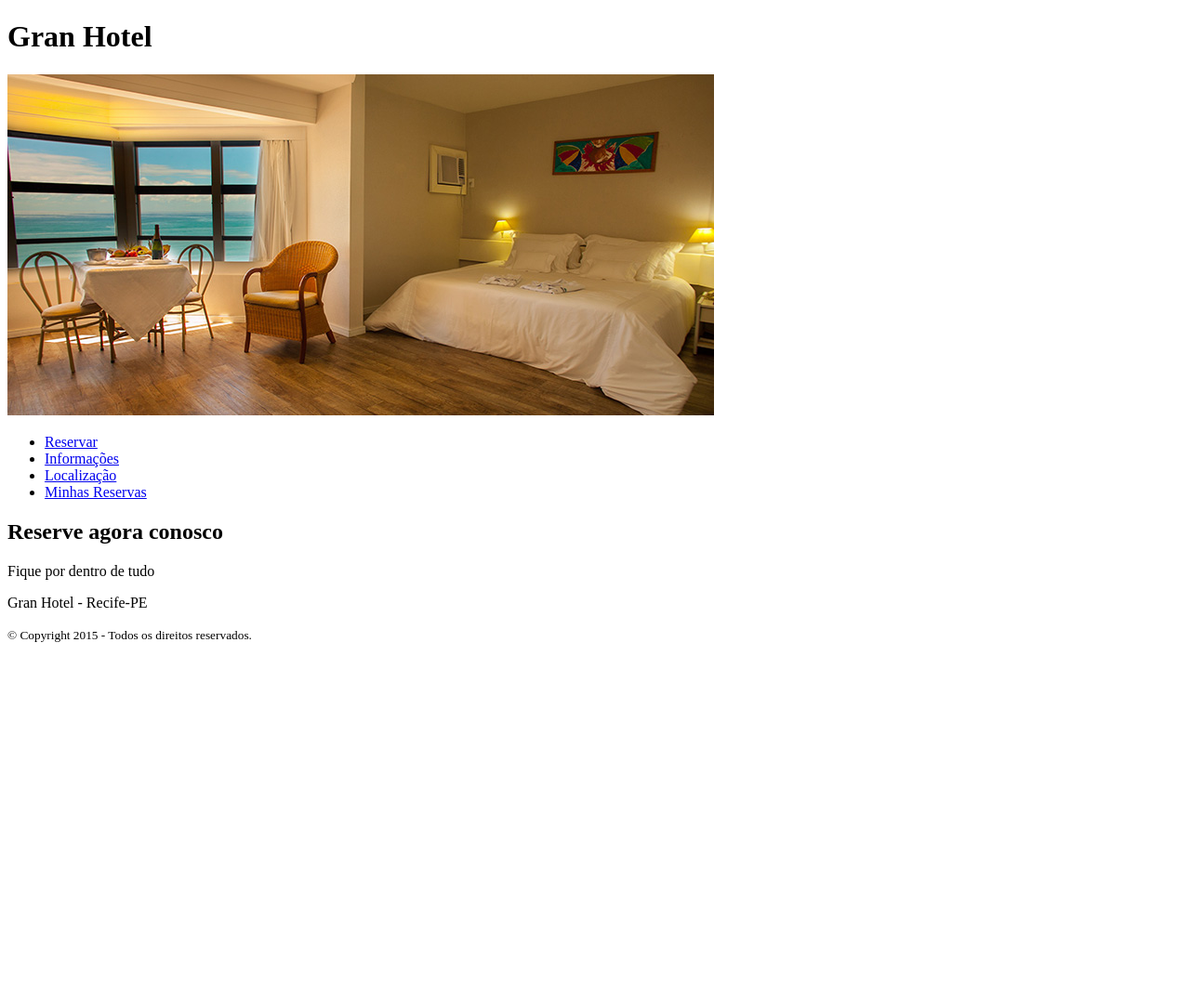
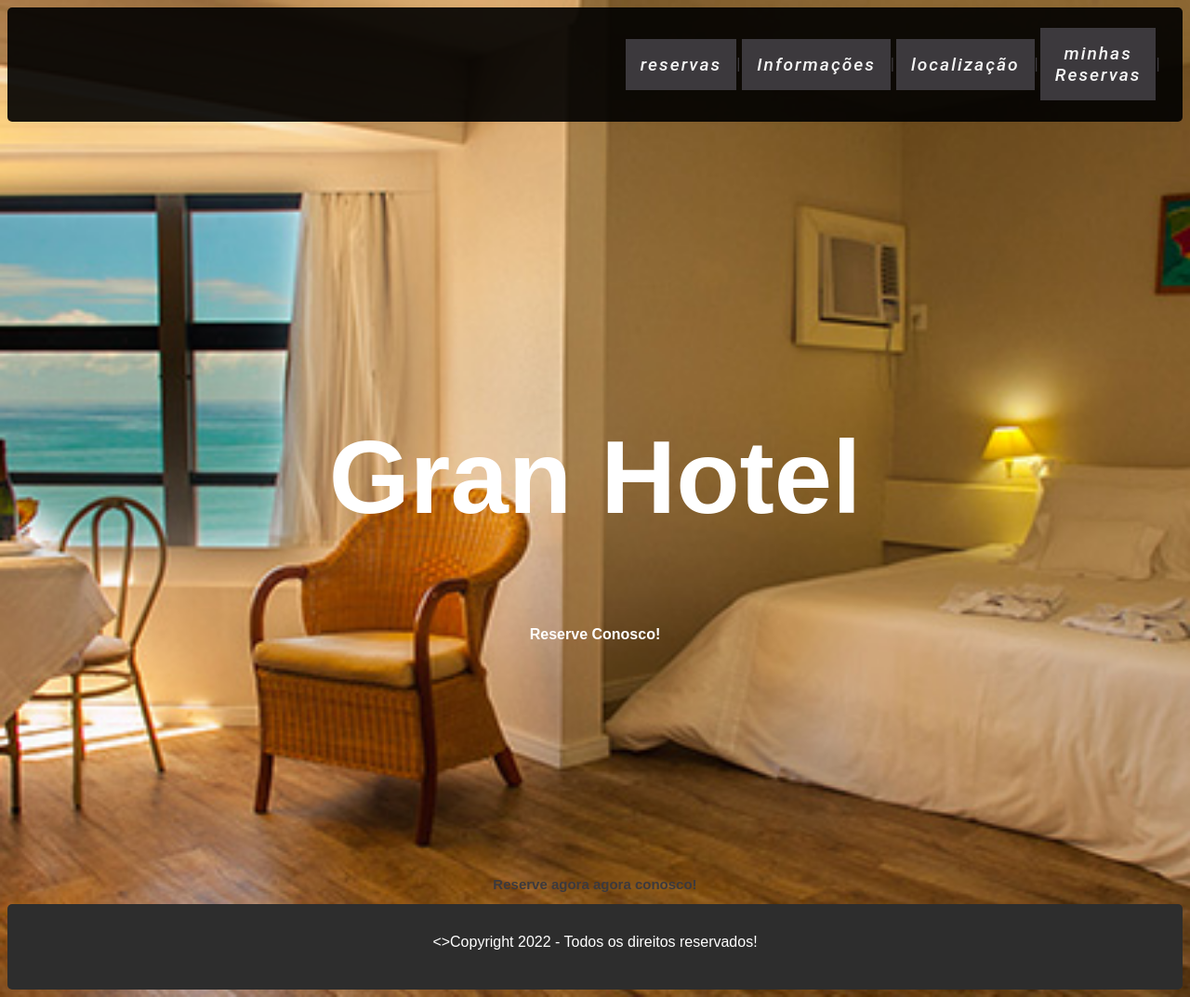
Before and after one commit to victorhugo9/ProjetoSiteCompartilhado, a plain HTML site: page scr/index.html in a window 1280 px wide. Shown: the whole page at 93% size. Before the commit the page ends 800 px from the top, so only its background shows below. Drawn offline with Linux system fonts and the light colour scheme; files that its build step writes are made by us from their sources.

Commit message:
alteracoes css

```diff
--- a/assets/estilos.css
+++ b/assets/estilos.css
@@ -0,0 +1,89 @@
+main {
+    background-color: white;
+}
+body{
+   font-family: 'Ubuntu', sans-serif;
+   color: #3c393d;
+   background: linear-gradient(rgba(0, 0, 0, 0.4), rgba(0, 0, 0, 0.4)), url(../images/banner-background.jpg) center/cover no-repeat fixed;
+   background-image: url(../img/imgP.png);
+   background-repeat: no-repeat;
+   background-size: cover;
+   background-position: center center;
+}
+
+
+header{
+    display: flex;
+    flex-direction: column;
+    justify-content: stretch;
+}
+.container-navbar {
+    display: flex;
+    justify-content: space-between;
+    align-items: center;
+    background-color: rgba(0, 0, 0, 0.9);
+    border-radius: 5px;
+
+}
+.navbar {
+    display: flex;
+    justify-content: center;
+    align-items: center;
+    margin: 1rem;
+    padding: 0.4rem;
+    letter-spacing: 2px;
+}
+.navbar a {
+    list-style: none;
+    font-size: 1.2rem;
+    text-decoration: none;
+    color: #f5f5f5;
+    font-family: 'Roboto', sans-serif;
+    font-weight: 500;
+    padding: 1rem;
+}
+.navbar a:hover {
+    opacity: 0.3;
+    transition: .3s ease;
+}
+
+.banner{
+    min-height: 100vh;
+    flex: 1;
+    display: flex;
+    align-items: center;
+    justify-content: center;
+    text-align: center;
+    color: #fff;
+}
+.banner-title{
+    font-size: 7rem;
+    font-family: 'Ubuntu', sans-serif;
+    line-height: 1.2;
+}
+nav a {
+    text-align: center;
+    background-color: #3c393d;
+    font-family: Georgia, "Times New Roman", Times, serif;
+    font-style: italic;
+    width:100% ;
+    font-size: 100%;
+    clear:both;
+
+}
+
+.rodape {
+    text-align: center;
+    clear:both;
+    width:100%;
+    height:60px;
+    color: white;
+    background-color:rgb(45, 45, 45);
+    border-radius: 5px;
+    padding: 1rem 0;
+
+}
+#reservar{
+    text-align: center;
+    font-size: 10px;
+}
--- a/scr/index.html
+++ b/scr/index.html
@@ -1,46 +1,39 @@
 <!DOCTYPE html>
-<html lang="en">
+<html lang="pt-br">
 <head>
     <meta charset="UTF-8">
     <meta http-equiv="X-UA-Compatible" content="IE=edge">
     <meta name="viewport" content="width=device-width, initial-scale=1.0">
-    <link rel="stylesheet" href="estilos.css">
-    <script src="javaScript.js"></script>
-    <title>Document</title>
+    <link rel="stylesheet" href="../assets/estilos.css">
+    <title></title>
 </head>
-<body>
-    <h1>Gran Hotel</h1>
-    <body>
+<body id="topoPrincipal">
+    <header>
+        <nav  class="container-navbar">
+          <a href="index.html"></> </a>
+            <ul class="navbar">
+                <a href="#reservar">reservas</a>|
+                <a href="informacao.html">Informações</a>|
+                <a href="localizacao.html">localização</a>|
+                <a href="#minhasReservas">minhas Reservas</a>|
+            </ul>
+        </nav>
+  </header>
 
-        <div id="principal">
+    <section>
+        <div class="banner">
+          <div class="banner-container">
+          <h1 class="banner-title">Gran Hotel</h1>
+          <p><strong>Reserve Conosco!</strong></p>
+        </div>
+      </div>
+    </section>
 
-            <header id="header">
-                <img src="../img/imgP.png">
-            </header>
-
-            <nav id="navegacao">
-                <ul>
-                  <li><a href="#reservar">Reservar</a></li>
-                  <li><a href="info.html">Informações</a></li>
-                  <li><a href="localizacao.htm">Localização</a></li>
-                  <li><a href="minhasReservas.html">Minhas Reservas</a></li>
-                </ul>
-
-            </nav>
-            <section class = "news-tecnologia">
-                <div class="news-container">
-                  <div  id="reservar" class="reservar">
-                    <h2>Reserve agora conosco</h2>
-                    <p>Fique por dentro de tudo</p>
-                  </div>
-                  </div>
-                  </section>
-
-
-            <p>Gran Hotel - Recife-PE</p>
-            <p><small>&copy Copyright 2015 - Todos os direitos reservados.</small></p>
-
-        </div>
-    </body>
+    <div id="reservar">
+        <h2>Reserve agora agora conosco!</h2>
+    </div>
+    <div class="rodape">
+        <p id="letra-rodape"><>Copyright 2022 - Todos os direitos reservados!</></p>
+    </div>
 </body>
 </html>
```
Also changed, not shown: scr/informacao.html (added), scr/localizacao.html (added), 2 other files.
